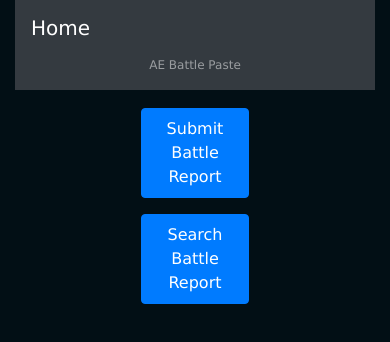
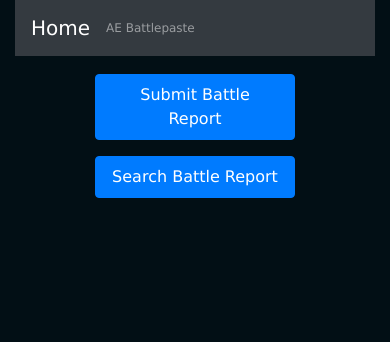
Before and after one commit to seanbinvt/BattlepasteFrontend, a React (Create React App) app: page /battlepaste in a window 390 px wide. Shown: the top 342 px of the page. Built offline with nearby package versions, Linux system fonts and the light colour scheme.

Commit message:
mobile friendly changes

```diff
--- a/src/components/battlepaste.component.js
+++ b/src/components/battlepaste.component.js
@@ -9,8 +9,8 @@ export default class BattlePaste extends Component {
         return (
             <div>
                 <center>
-                    <Link to="/battlepaste/submit" className="nav-link btn btn-primary form-group" style={{ width: "30%" }}>Submit Battle Report</Link>
-                    <Link to="/battlepaste/search" className="nav-link btn btn-primary form-group" style={{ width: "30%" }} >Search Battle Report</Link>
+                    <Link to="/battlepaste/submit" className="nav-link btn btn-primary form-group" style={{ width: "30%", minWidth: "200px"}}>Submit Battle Report</Link>
+                    <Link to="/battlepaste/search" className="nav-link btn btn-primary form-group" style={{ width: "30%", minWidth: "200px" }} >Search Battle Report</Link>
                 </center>
             </div >
         )
--- a/src/components/css/v2Report.css
+++ b/src/components/css/v2Report.css
@@ -135,19 +135,27 @@ th {
 }
 
 .battle-report_info {
-  width: 380px;
+  min-width: min-content;
+  max-width: 380px;
+  width: 60%;
+  background: #112638;
   margin: auto;
-  background: #173f5f;
 }
+
 .battle-report_attack {
-  width: 580px;
+  width: 100%;
+  max-width: 579px;
+  min-width: min-content;
+  background: #112638;
   margin: auto;
+}
+
+.battle-report_defense {
+  width: 100%;
+  max-width: 579px;
+  min-width: min-content;
   background: #112638;
-}
-.battle-report_defense {
-  width: 580px;
   margin: auto;
-  background: #112638;
 }
 
 .battle-report_info {
--- a/src/components/navbar.component.js
+++ b/src/components/navbar.component.js
@@ -11,10 +11,10 @@ export default class Navbar extends Component {
         return (
             <nav className="navbar navbar-dark bg-dark navbar-expand-lg">
                 <Link to="/" className="navbar-brand">Home</Link>
-                <div className="collpase navbar-collapse">
-                    <ul className="navbar-nav mr-auto">
+                <div className="container-fluid">
+                    <ul className="navbar-nav nav">
                         <li className="navbar-item">
-                            <Link to="/battlepaste" className="nav-link">AE Battle Paste</Link>
+                            <Link to="/battlepaste" className="nav-link">AE Battlepaste</Link>
                         </li>
                     </ul>
                 </div>
--- a/src/components/searchBattlePaste.component.js
+++ b/src/components/searchBattlePaste.component.js
@@ -11,7 +11,7 @@ Will redirect to localhost/country/:country/:information
 */
 
 export default class SearchBattlePaste extends Component {
-
+    API_ENDPOINT = process.env.REACT_APP_API_PATH || 'https://battlepasteapi.herokuapp.com';
     constructor(props) {
         super(props);
 
@@ -66,7 +66,7 @@ export default class SearchBattlePaste extends Component {
         e.preventDefault();
         if ((this.state.coordinate[0] === this.state.server[0]) || this.state.coordinate === "") {
             //console.log('here')
-            axios.post('https://battlepasteapi.herokuapp.com/battlereport/search', {
+            axios.post(this.API_ENDPOINT + '/battlereport/search', {
                 server: this.state.server,
                 coordinate: this.state.coordinate,
                 minTotalLoss: this.state.minFleet,
--- a/src/components/submitBattlePaste.component.js
+++ b/src/components/submitBattlePaste.component.js
@@ -8,6 +8,7 @@ This page is a page that allows the user to select a given country and informati
 Will redirect to localhost/country/:country/:information
 */
 export default class SubmitBattlePaste extends Component {
+    API_ENDPOINT = process.env.REACT_APP_API_PATH || 'https://battlepasteapi.herokuapp.com';
     constructor(props) {
         super(props);
         this.onChangeInfo = this.onChangeInfo.bind(this)
@@ -30,7 +31,7 @@ export default class SubmitBattlePaste extends Component {
 
     onSubmit(e) {
         e.preventDefault();
-        axios.post('https://battlepasteapi.herokuapp.com/battlereport/submit', {
+        axios.post(this.API_ENDPOINT + '/battlereport/submit', {
             battlePaste: this.state.data
         }).then(function (response, error) {
             if (error) {
--- a/src/components/viewBattlePaste.component.js
+++ b/src/components/viewBattlePaste.component.js
@@ -32,6 +32,8 @@ const Ticker = props => (
 
 
 export default class ViewBattlePaste extends Component {
+    API_ENDPOINT = process.env.REACT_APP_API_PATH || 'https://battlepasteapi.herokuapp.com';
+
     constructor(props) {
         super(props);
 
@@ -45,7 +47,7 @@ export default class ViewBattlePaste extends Component {
     }
 
     componentDidMount() {
-        axios.get('https://battlepasteapi.herokuapp.com/battlereport/' + this.state.server + '/' + this.state.mongoID, {
+        axios.get(this.API_ENDPOINT +'/battlereport/' + this.state.server + '/' + this.state.mongoID, {
         })
             .then((response) => {
                 this.setState({ report: response.data, isAuthenticating: false });
--- a/src/index.css
+++ b/src/index.css
@@ -23,3 +23,7 @@ html {
 a .nav-link {
   display: inline-block;
 }
+
+.navbar {
+  flex-wrap: nowrap !important;
+}
--- a/src/index.js
+++ b/src/index.js
@@ -1,4 +1,4 @@
-import React from 'react';
+import React from 'react'
 import ReactDOM from 'react-dom';
 import './index.css';
 import App from './App';
```
Also changed, not shown: package.json (+6 -2 lines), server.js (+8 -6 lines), 24 other files (tests, documents, lock files or other folders).
